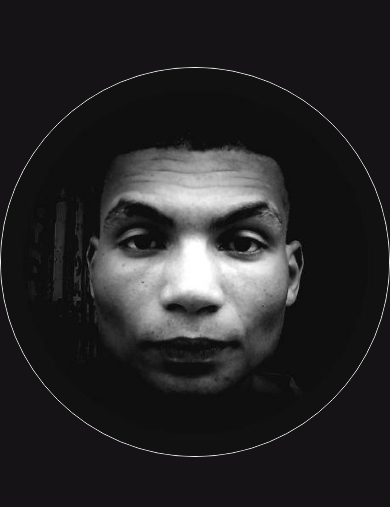
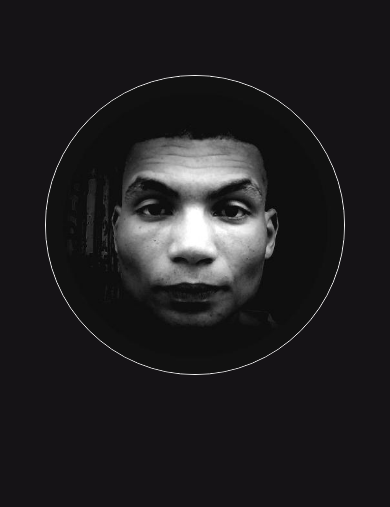
Before and after one commit to nemuba/portifolio, a plain HTML site: page index.html in a window 390 px wide. Shown: the part 89-596 px from the top of the page. Drawn offline with Linux system fonts and the light colour scheme.

Commit message:
update readme.md

```diff
--- a/style.css
+++ b/style.css
@@ -72,6 +72,13 @@ ul{
 }
 .sobre-img img:hover{
   filter: brightness(121%);
+}
+@media(max-width: 600px){
+  .sobre-img img{
+    margin: 0 60px;
+    width: 300px;
+    height: 300px;
+  }
 }
 .sobre-info{
   flex: 3 1 400px;
```
Also changed, not shown: 1 other file.
